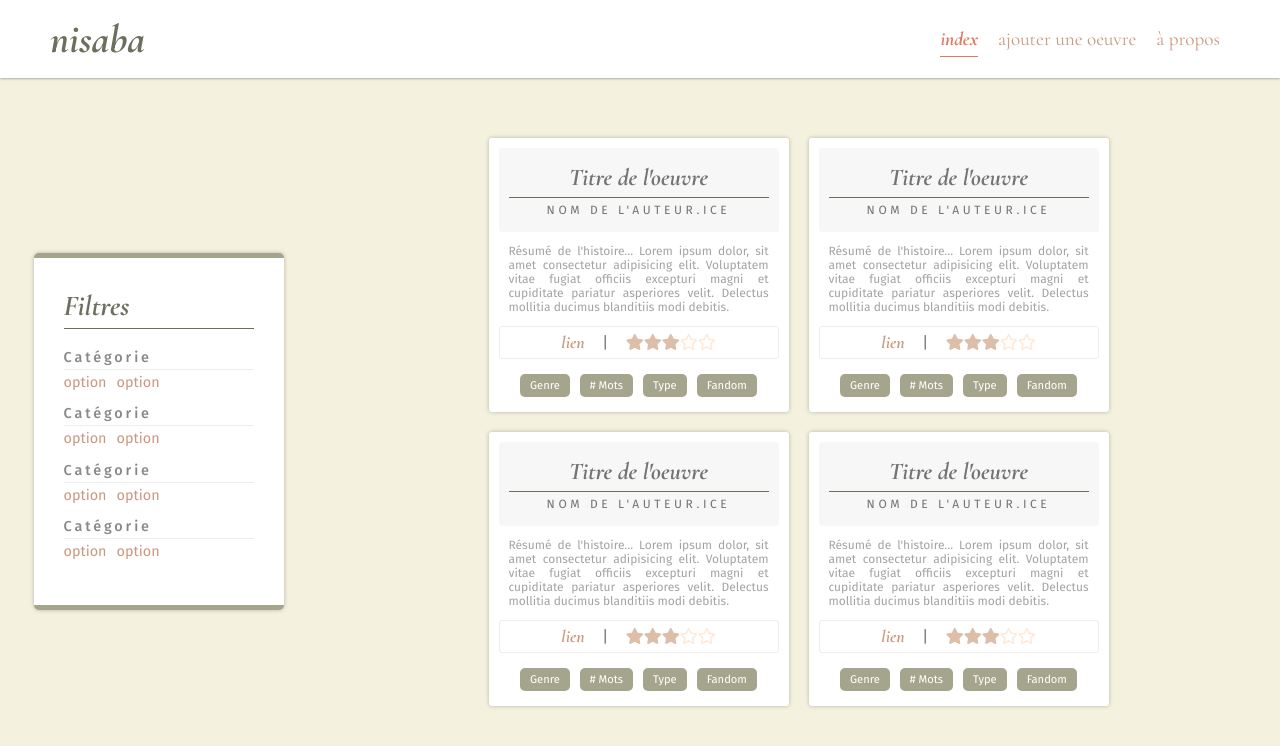
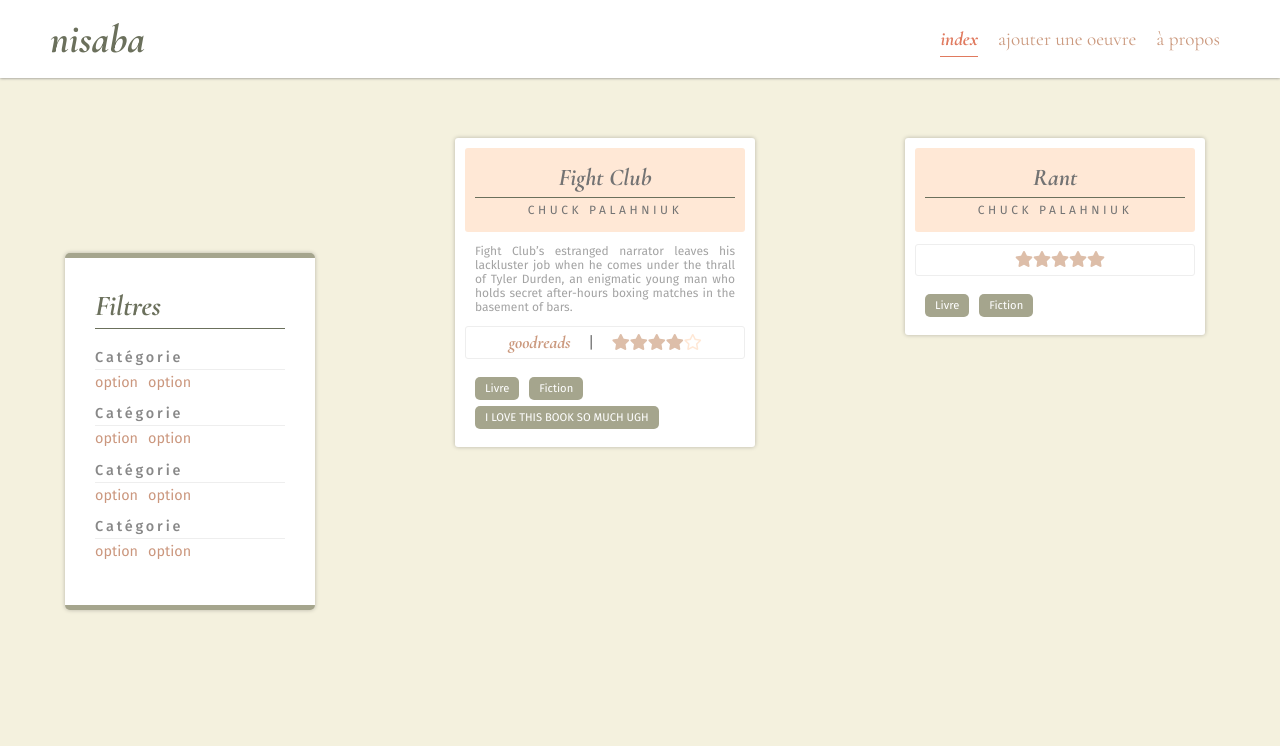
Before and after one commit to islesetglaciers/nisaba, a Vue app: page / in a window 1280 px wide. Shown: the top 746 px of the page. Built offline with nearby package versions, Linux system fonts and the light colour scheme.

Commit message:
début add oeuvre + peaufinage oeuvre + data

```diff
--- a/src/components/ListeOeuvres.vue
+++ b/src/components/ListeOeuvres.vue
@@ -1,9 +1,6 @@
 <template>
-  <div class="oeuvres">
-      <Oeuvre />
-      <Oeuvre />
-      <Oeuvre />
-      <Oeuvre />
+  <div class="oeuvres" v-for="oeuvre in oeuvres" :key="oeuvre.id">
+      <Oeuvre :oeuvre="oeuvre" />
   </div>
 </template>
 
@@ -11,7 +8,8 @@
 import Oeuvre from './Oeuvre.vue'
 
 export default {
-    components: { Oeuvre }
+    components: { Oeuvre },
+    props: ['oeuvres']
 }
 </script>
 
--- a/src/components/Oeuvre.vue
+++ b/src/components/Oeuvre.vue
@@ -1,23 +1,27 @@
 <template>
   <div class="oeuvre">
-      <div class="titres">
-          <h3>Titre de l'oeuvre</h3>
-          <p>Nom de l'auteur.ice</p>
+      <div class="titres" :class="{ fav: oeuvre.fav }">
+          <h3>{{ oeuvre.titre }}</h3>
+          <p>{{ oeuvre.auteur }}</p>
       </div>
       <div class="details">
-        <p class="resume">Résumé de l'histoire... Lorem ipsum dolor, sit amet consectetur adipisicing elit. Voluptatem vitae fugiat officiis excepturi magni et cupiditate pariatur asperiores velit. Delectus mollitia ducimus blanditiis modi debitis.</p>
+        <p class="resume">{{ oeuvre.resume }}</p>
         <div class="acces">
-          <a href="#" class="lien">Lien</a> |
-          <span class="note">
-            <i class="fas fa-star"></i>
-            <i class="fas fa-star"></i>
-            <i class="fas fa-star"></i>
-            <i class="far fa-star"></i>
-            <i class="far fa-star"></i>
+          <a :href="oeuvre.lien" target="_blank" class="lien" v-if="oeuvre.lien">{{ oeuvre.nomLien }}</a>
+          <span v-if="oeuvre.lien"> | </span>
+          <span class="note" v-if="oeuvre.eval">
+            <i class="fas fa-star" v-for="i in oeuvre.eval"></i>
+            <i class="far fa-star" v-for="i in (5 - oeuvre.eval)"></i>
           </span>
         </div>
         <div class="tags">
-            <span class="tag">Genre</span><span class="tag"># Mots</span><span class="tag">Type</span><span class="tag">Fandom</span>
+            <span class="tag">{{ oeuvre.type }}</span>
+            <span class="tag">{{ oeuvre.genre }}</span>
+            <span class="tag" v-if="oeuvre.nbMots">{{ oeuvre.nbMots }}</span>
+            <span class="tag" v-if="oeuvre.fandom">{{ oeuvre.fandom }}</span>
+            <span class="tag" v-if="oeuvre.pairing">{{ oeuvre.pairing }}</span>
+            <span class="tag" v-if="oeuvre.tags" v-for="tag in oeuvre.tags">{{ tag }}</span>
+
         </div>
       </div>
   </div>
@@ -25,6 +29,7 @@
 
 <script>
 export default {
+    props: ['oeuvre'],
     data() {
         return {
             afficherDetails: false
@@ -46,7 +51,7 @@ export default {
     }
 
     .titres {
-        cursor: pointer;
+        /* cursor: pointer; */
         background: #f7f7f7;
         padding: 10px;
         border-radius: 3px;
@@ -68,9 +73,9 @@ export default {
         transition: 0.3s;
     }
 
-    .titres h3:hover {
+    /* .titres:hover h3 {
         color: #e07a5f;
-    }
+    } */
 
     .titres p {
         margin: 5px 0;
@@ -130,13 +135,13 @@ export default {
         padding: 5px;
         font-size: 0.7em;
         display: flex;
-        justify-content: center;
-        /* align-items: center; */
-        /* flex-wrap: wrap; */
+        /* justify-content: center; */
+        align-items: flex-start;
+        flex-wrap: wrap;
     }
 
     .tag {
-        margin: 0 5px;
+        margin: 3px 5px;
         padding: 5px 10px;
         border-radius: 5px;
         background: #a5a58d;
--- a/src/views/AjouterOeuvre.vue
+++ b/src/views/AjouterOeuvre.vue
@@ -1,5 +1,53 @@
 <template>
+    <form @submit.prevent="ajouterOeuvre">
+        <label>Titre de l'oeuvre :</label>
+        <input type="text" required v-model="titre">
 
+        <label>Auteur.ice : </label>
+        <input type="text" required v-model="auteur">
+
+        <label>Résumé :</label>
+        <textarea v-model="resume"></textarea>
+
+        <label>Genre :</label>
+        <input type="text" v-model="genre">
+
+        <label>Lien :</label>
+        <input type="url" v-model="lien">
+
+        <label>Nom du lien :</label>
+        <input type="text" v-model="nomLien">
+
+        <input type="checkbox" v-model="fav">
+        <label>Favori</label>
+
+        <label>Type d'oeuvre :</label>
+        <select v-model="type" required>
+            <option value="livre">Livre</option>
+            <option value="fanfic">Fanfiction</option>
+        </select>
+
+        <div class="categories-fanfic">
+            <label>Pairing :</label>
+            <input type="text" v-model="pairing">
+
+            <label>Fandom :</label>
+            <input type="text" v-model="fandom">
+
+            <label>Nombre de mots :</label>
+            <input type="number" v-model="fandom">
+        </div>
+
+        <label>Tags additionnels :</label>
+        <input type="text" v-model="tempTag">
+
+        <label>Évaluation (sur 5) :</label>
+        <input type="number" v-model="eval">
+
+        <div class="soumettre">
+            <button>Ajouter l'oeuvre</button>
+        </div>
+    </form>
 </template>
 
 <script>
--- a/src/views/Index.vue
+++ b/src/views/Index.vue
@@ -1,7 +1,7 @@
 <template>
   <div class="index">
     <Filtres />
-    <ListeOeuvres />
+    <ListeOeuvres :oeuvres="oeuvres" />
   </div>
 </template>
 
@@ -11,7 +11,45 @@ import Filtres from '../components/Filtres.vue'
 
 export default {
   name: 'Index',
-  components: { ListeOeuvres, Filtres }
+  components: { ListeOeuvres, Filtres },
+  data() {
+      return {
+          oeuvres: [
+              {
+                id: 1,
+                type: 'Livre',
+                auteur: 'Chuck Palahniuk',
+                titre: 'Fight Club',
+                genre: 'Fiction',
+                resume: 'Fight Club’s estranged narrator leaves his lackluster job when he comes under the thrall of Tyler Durden, an enigmatic young man who holds secret after-hours boxing matches in the basement of bars.',
+                lien: 'https://www.goodreads.com/book/show/36236124-fight-club',
+                nomLien: 'Goodreads',
+                fav: true,
+                pairing: '',
+                fandom: '',
+                nbMots: '',
+                tags: ['I LOVE THIS BOOK SO MUCH UGH'],
+                eval: 4
+              },
+              {
+                id: 2,
+                type: 'Livre',
+                auteur: 'Chuck Palahniuk',
+                titre: 'Rant',
+                genre: 'Fiction',
+                resume: '',
+                lien: '',
+                nomLien: '',
+                fav: true,
+                pairing: '',
+                fandom: '',
+                nbMots: '',
+                tags: [],
+                eval: 5
+              }
+          ]
+      }
+  }
 }
 </script>
 
```
